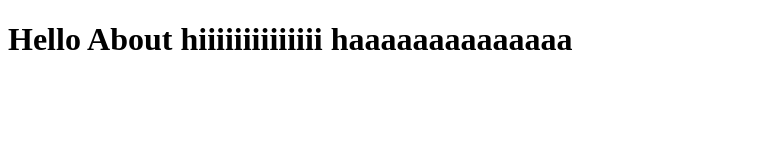
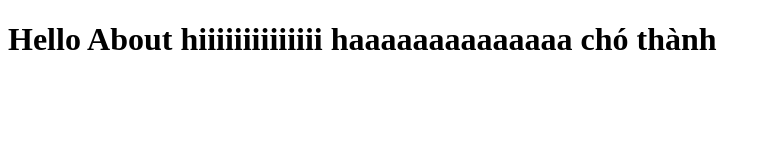
Before and after one commit to phuongdang11/ltinh1, a plain HTML site: page about.html in a window 1280 px wide. Shown: the whole page, without its empty margins (0-771 px from the left). Drawn offline with Linux system fonts and the light colour scheme.

Commit message:
Update about.html

```diff
--- a/about.html
+++ b/about.html
@@ -6,6 +6,6 @@
     <title>Document</title>
 </head>
 <body>
-    <h1>Hello About hiiiiiiiiiiiiii haaaaaaaaaaaaaa</h1>
+    <h1>Hello About hiiiiiiiiiiiiii haaaaaaaaaaaaaa chó thành</h1>
 </body>
 </html>
```
